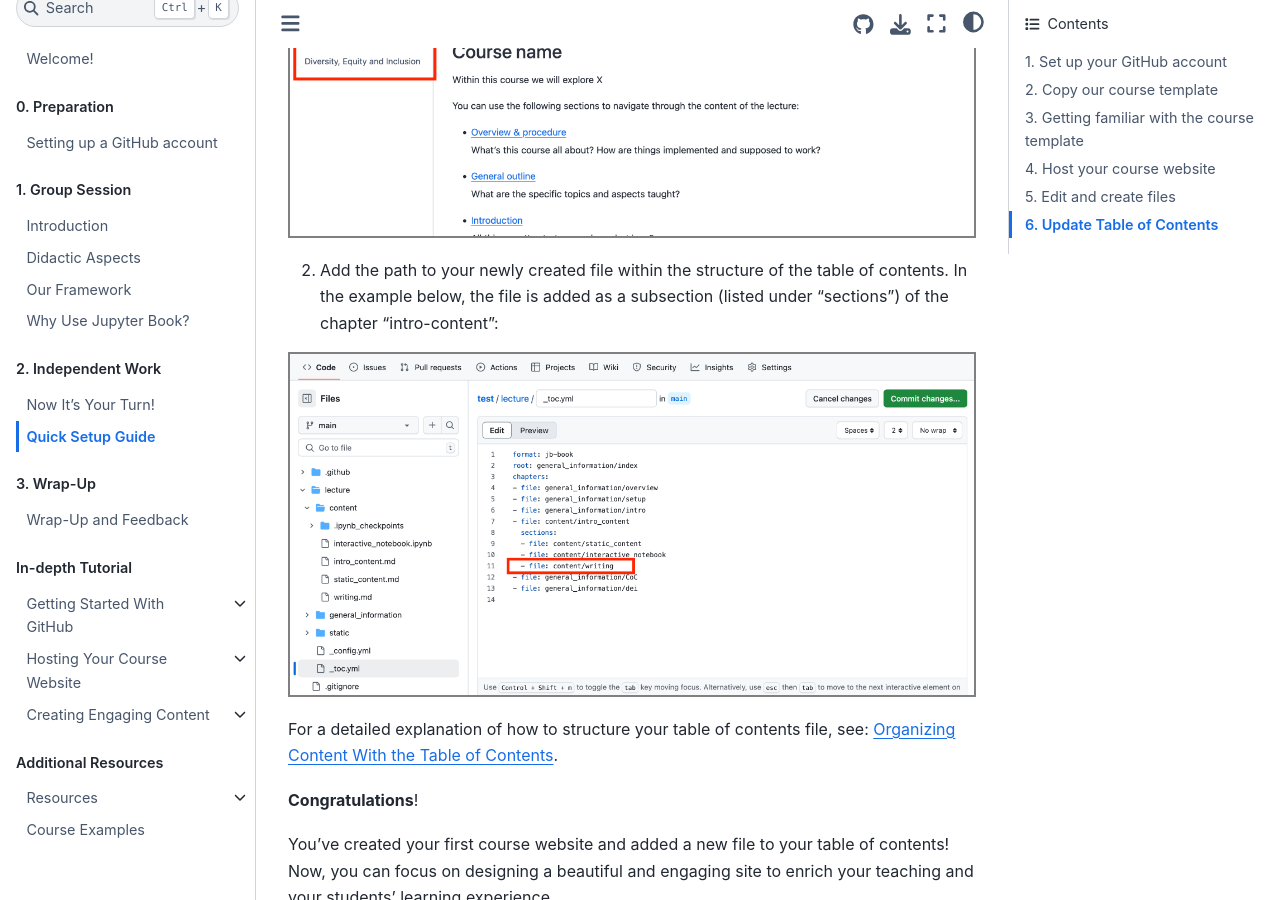
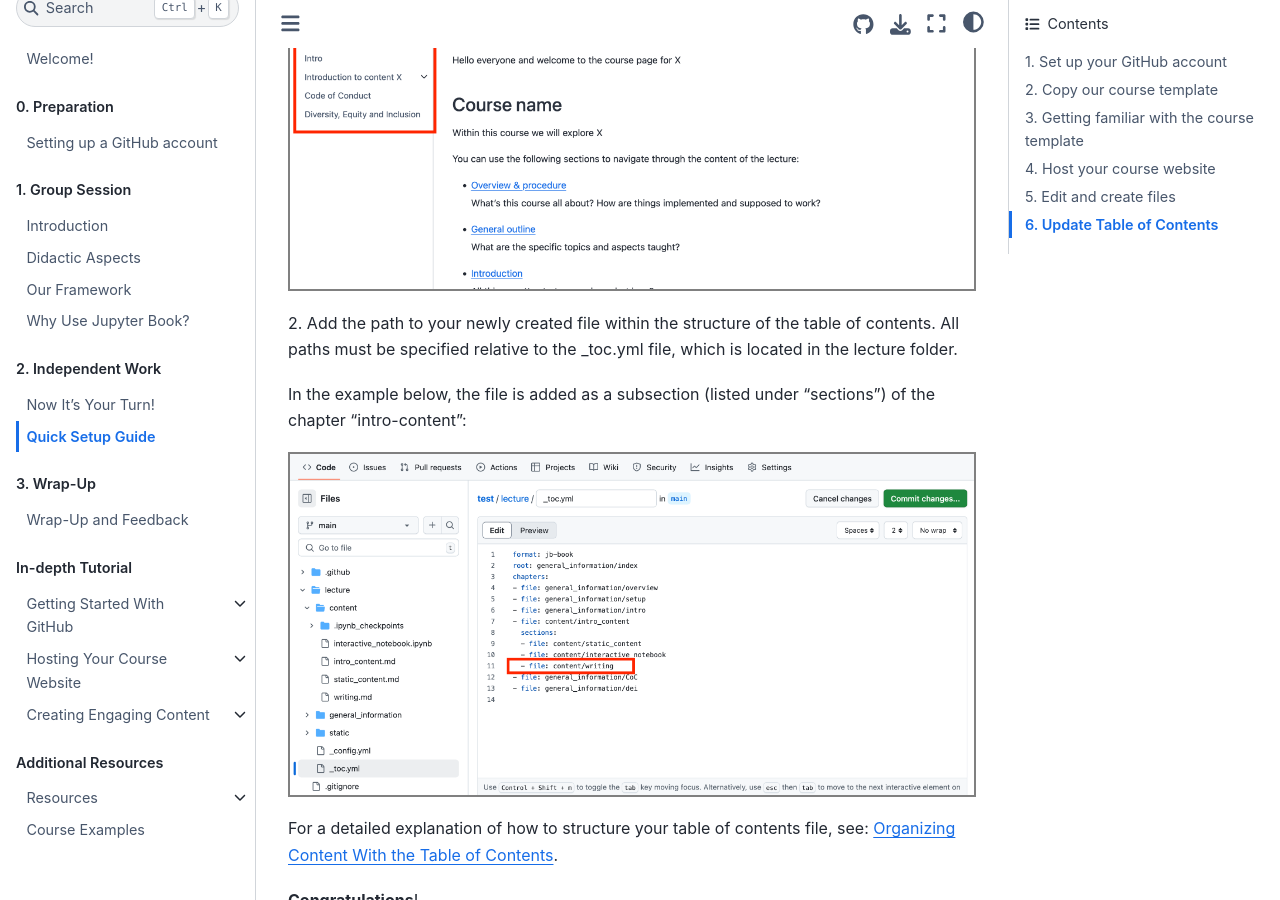
Before and after one commit to luciebinder/ws-openness-2025, a Jupyter Book: the page built from content/4_additional/quick_tutorial_ws.md, in a window 1280 px wide and 900 px high, scrolled down 14391 px. Built offline with Jupyter Book 1.0.4 settings and Sphinx 7.4.7 and the Sphinx Book theme 1.1.4, drawn with Linux system fonts in a browser that asks for light colours; some of the changed text lies outside the part shown.

Commit message:
Update quick_tutorial_ws.md

```diff
--- a/content/4_additional/quick_tutorial_ws.md
+++ b/content/4_additional/quick_tutorial_ws.md
@@ -106,7 +106,7 @@ Let's edit your first file, the `_config.yml` file! Here, you'll update the cour
 1\. First, click on "Code" to get to your file structure.
 ![Image of the file structure.](../../static/code2.png)
 
-2\. To edit a file, click on the specific file (here: `_config.yml`).
+2\. To edit a file, click on the specific file (here: `_config.yml`, which is located in the lecture folder).
 
 ![Image of the file structure.](../../static/click_on_file.png)
 
@@ -166,7 +166,6 @@ Remember to update your README as soon as you filled your website with content.
 ![Image of the field where the file name is entered, with "writing.md" written in it.](../../static/include_type2.png)
 
 Now you're ready to add your content and format it using Markdown! For details on how to format content with markdown, go to {doc}`../3_create/markdown`.
-
 
 ## 6. [Update Table of Contents](../3_create/setup-files)
 
@@ -180,7 +179,8 @@ The list of file names (including their paths) in this file defines the structur
 
 ![Image of the built website.](../../static/new-website.png)
 
-2. Add the path to your newly created file within the structure of the table of contents.
+2\. Add the path to your newly created file within the structure of the table of contents. All paths must be specified relative to the _toc.yml file, which is located in the lecture folder.
+
 In the example below, the file is added as a subsection (listed under "sections") of the chapter "intro-content":
 
 ![Image of the edited toc file.](../../static/edit-toc.png)
```
Also changed, not shown: other parts of content/4_additional/quick_tutorial_ws.md (+1 -1 lines).
